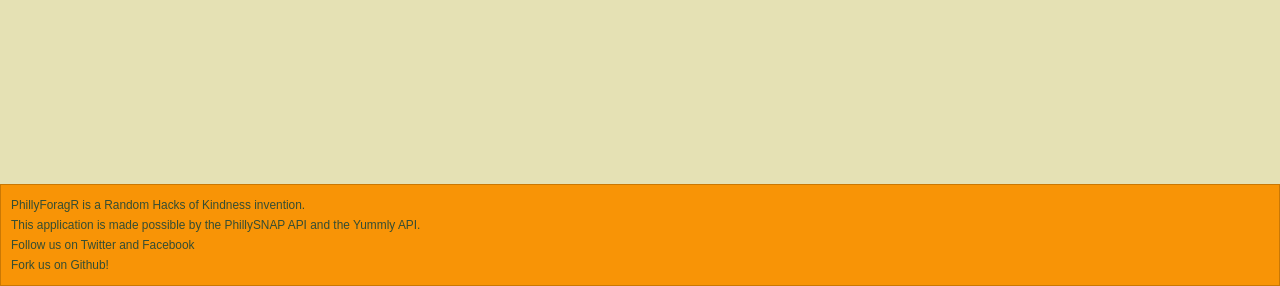
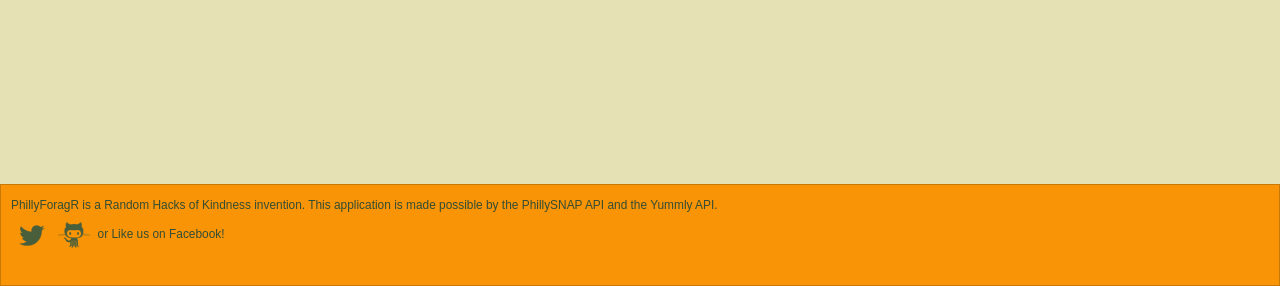
Before and after one commit to notthatbreezy/phillyphoodaccess, a Django app: template locations_app/templates/base.html in a window 1280 px wide. Shown: the part 526-812 px from the top of the page. Run offline with Django 3.2, Linux system fonts and the light colour scheme; the template is opened without the code that fills it, so the values that code supplies are empty; some libraries are stand-ins or nearby versions.

Commit message:
Added icons to footer

```diff
--- a/locations_app/templates/base.html
+++ b/locations_app/templates/base.html
@@ -25,10 +25,9 @@
         <div id="footer">
             <div class="footer-content">
                 <ul class="unstyled">
-                    <li>PhillyForagR is a <a href="http://www.rhok.org/" target="_blank">Random Hacks of Kindness</a> invention. </li>
-                    <li>This application is made possible by the <a href="http://phillysnap.com/" target="_blank">PhillySNAP API</a> and the <a href="http://www.yummly.com/" target="_blank">Yummly API.</a></li>
-                    <li>Follow us on <a href="https://twitter.com/PhillyForagr" target="_blank">Twitter</a> and <a href="https://www.facebook.com/PhillyForagr" target="_blank">Facebook</a></li>
-                    <li><a href="https://github.com/staterepme/phillyphoodaccess" target="_blank">Fork us on Github!</a></li>
+                    <li>PhillyForagR is a <a href="http://www.rhok.org/" target="_blank">Random Hacks of Kindness</a> invention. This application is made possible by the <a href="http://phillysnap.com/" target="_blank">PhillySNAP API</a> and the <a href="http://www.yummly.com/" target="_blank">Yummly API. </li>
+                        <li><a href="https://twitter.com/PhillyForagr" target="_blank" class="footer-icon"><img src="/static/css/images/foragr_twitter.png"></a>
+                            <a href="https://github.com/staterepme/phillyphoodaccess" target="_blank" class="footer-icon"><img src="/static/css/images/foragr_github.png"></a> or <a href="https://www.facebook.com/PhillyForagr" target="_blank">Like us on Facebook!</a></li>
                 </ul>
             </div>
         </div>
--- a/static/css/styles.css
+++ b/static/css/styles.css
@@ -46,6 +46,10 @@ a, a:visited {
     color: #478D47;
 }
 
+.footer-icon img:hover {
+    opacity: 0.5;
+}
+
 .app-header {
     text-align: center;
     margin-top: 20px;
```
Also changed, not shown: static/css/images/foragr_github.png (added), static/css/images/foragr_twitter.png (added).
